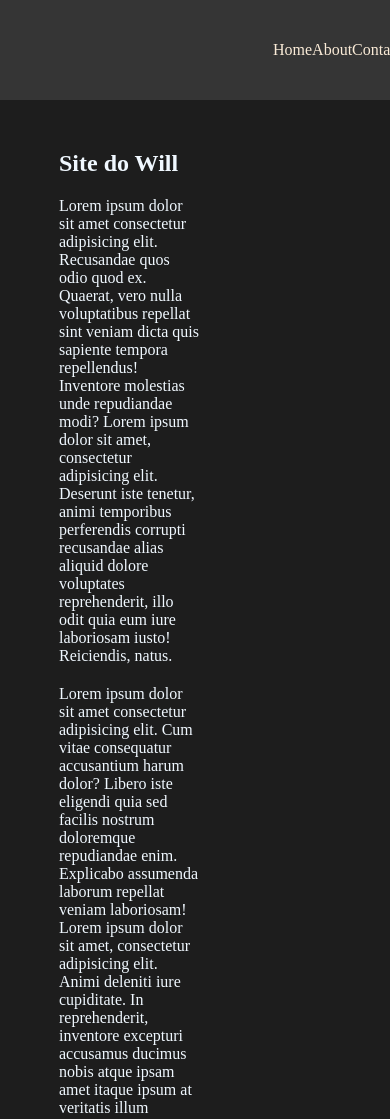
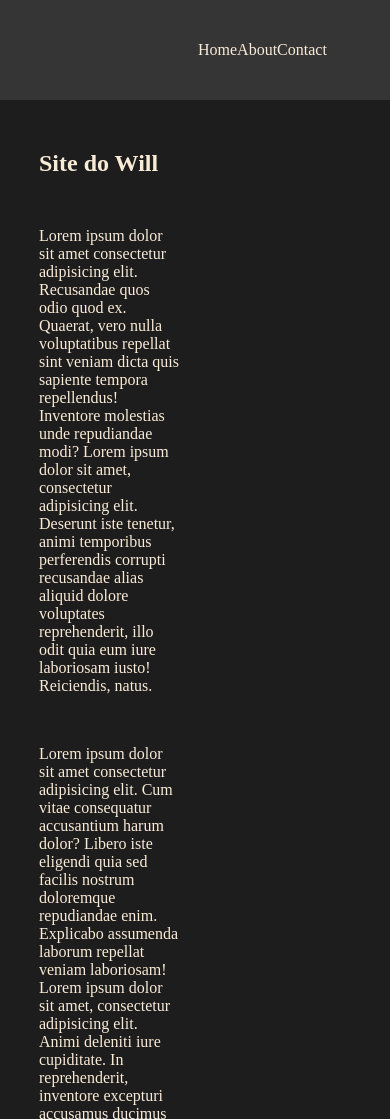
Before and after one commit to williamloures/website, a plain HTML site: page index.html in a window 390 px wide. Shown: the top 1119 px of the page. Drawn offline with Linux system fonts and the light colour scheme.

Commit message:
Alterei a cor da fonte do site e ajustei a responsividade

```diff
--- a/style.css
+++ b/style.css
@@ -16,6 +16,7 @@ header nav {
     height: 100%;
     width: 30%;
     align-content: center;
+    margin-right: 75px;
 }
 header nav a {
     display: flex;
@@ -25,16 +26,14 @@ header nav a {
     align-items: center;
     width: 100%;
 }
-h1, p {
-    color: aliceblue;
-    margin: 20px;
-}
 .main-content {
     margin-left: 10%;
     margin-top: 50px;
+    color: antiquewhite;
 }
-p {
+.main-content p {
     width: 40%;
+    margin: 50px 0px;
 }
 footer {
     bottom: 0px;
@@ -54,4 +53,5 @@ footer {
     justify-content: center;
     align-items: center;
     align-self: center;
+    color: antiquewhite;
 }
```
